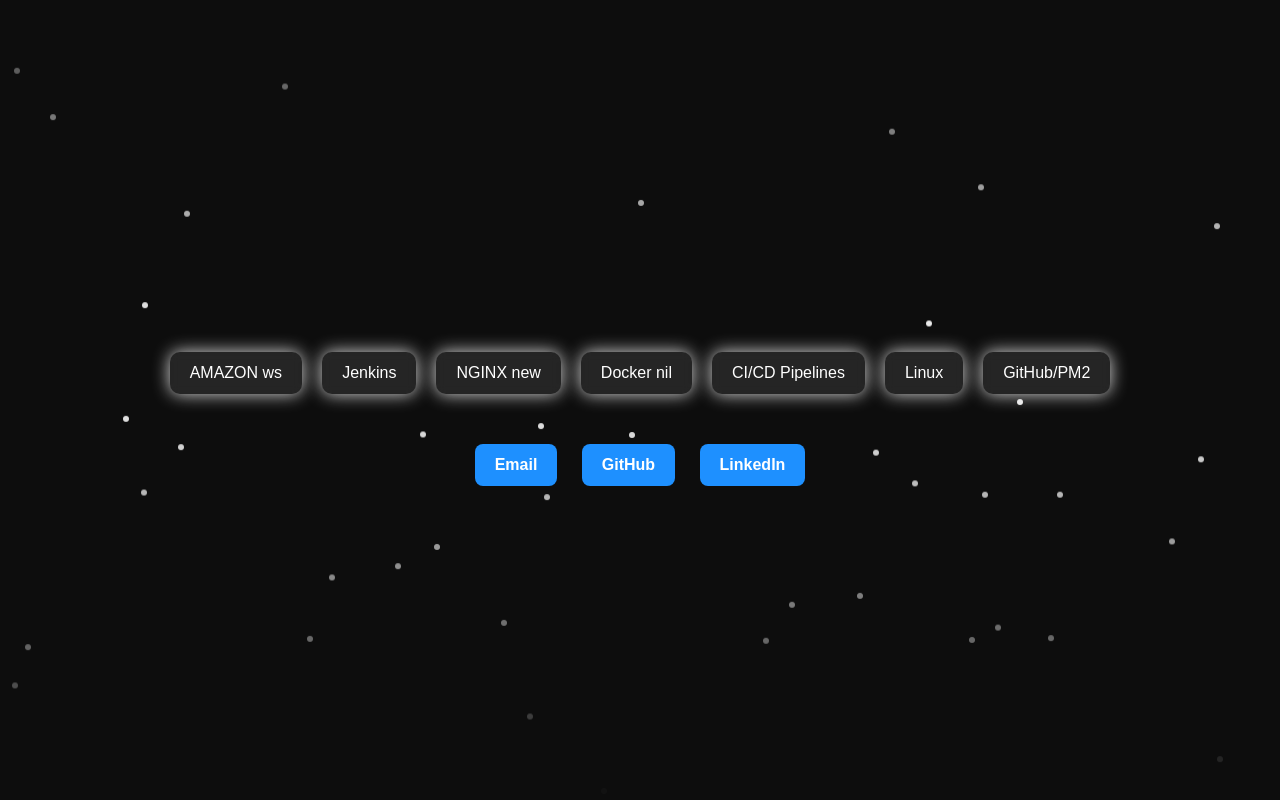
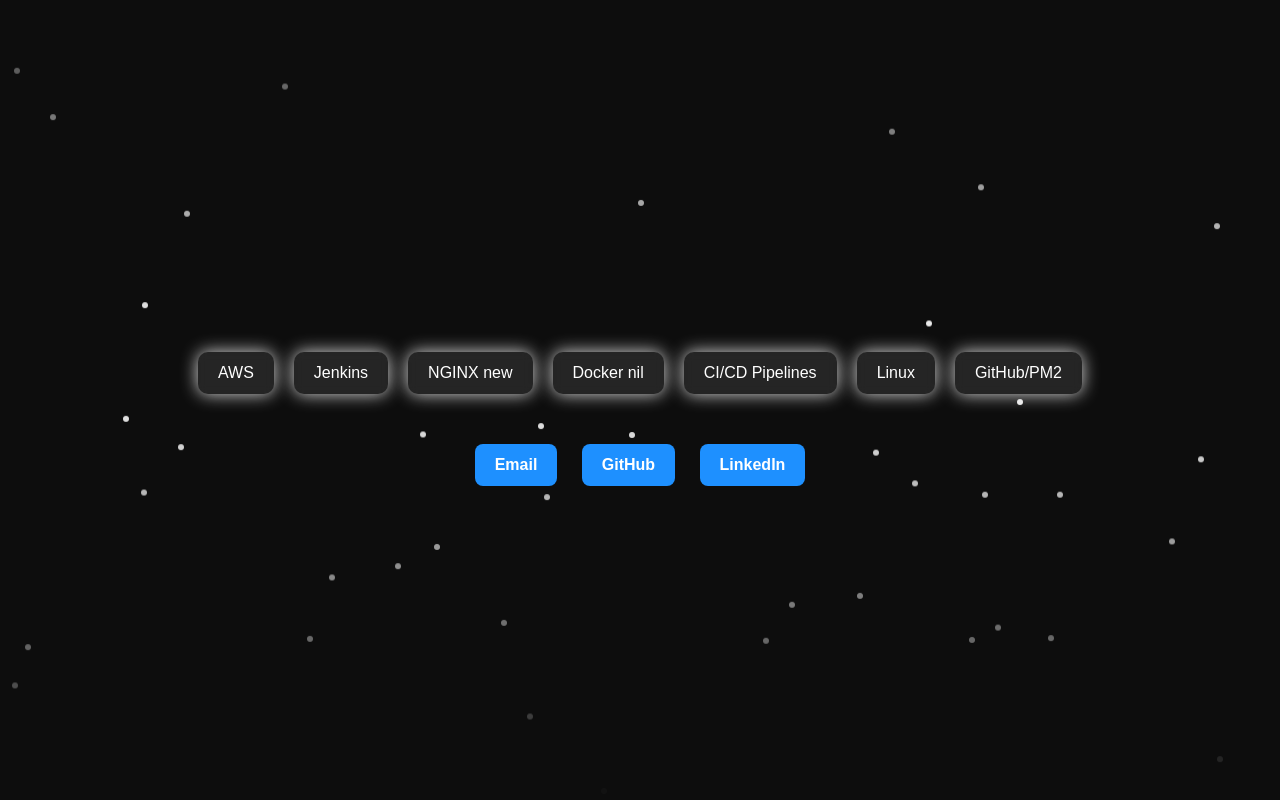
Before and after one commit to navinkumar2701007/navin, a plain HTML site: page index.html in a window 1280 px wide. Drawn offline with nearby package versions, Linux system fonts and the light colour scheme.

Commit message:
Update index.html
Signed-off-by: navin2701 <navinkumar2701007@gmail.com>

```diff
--- a/index.html
+++ b/index.html
@@ -113,7 +113,7 @@
     <p id="subtitle">DevOps Engineer | AWS | Linux | Jenkins | Docker | CI/CD | NGINX</p>
 
     <div class="tech-container">
-        <div class="tech-box">AMAZON ws</div>
+        <div class="tech-box">AWS</div>
         <div class="tech-box">Jenkins</div>
         <div class="tech-box">NGINX new</div>
         <div class="tech-box">Docker nil</div>
```
